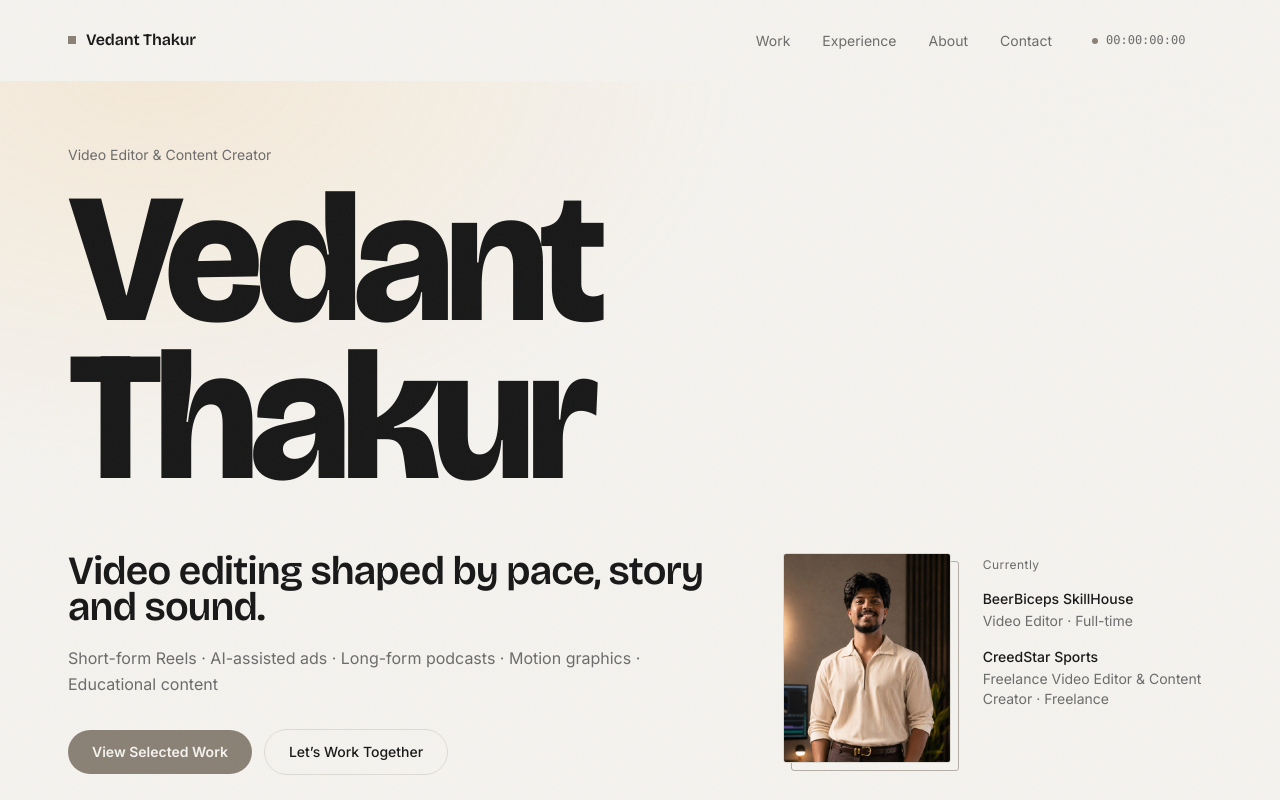
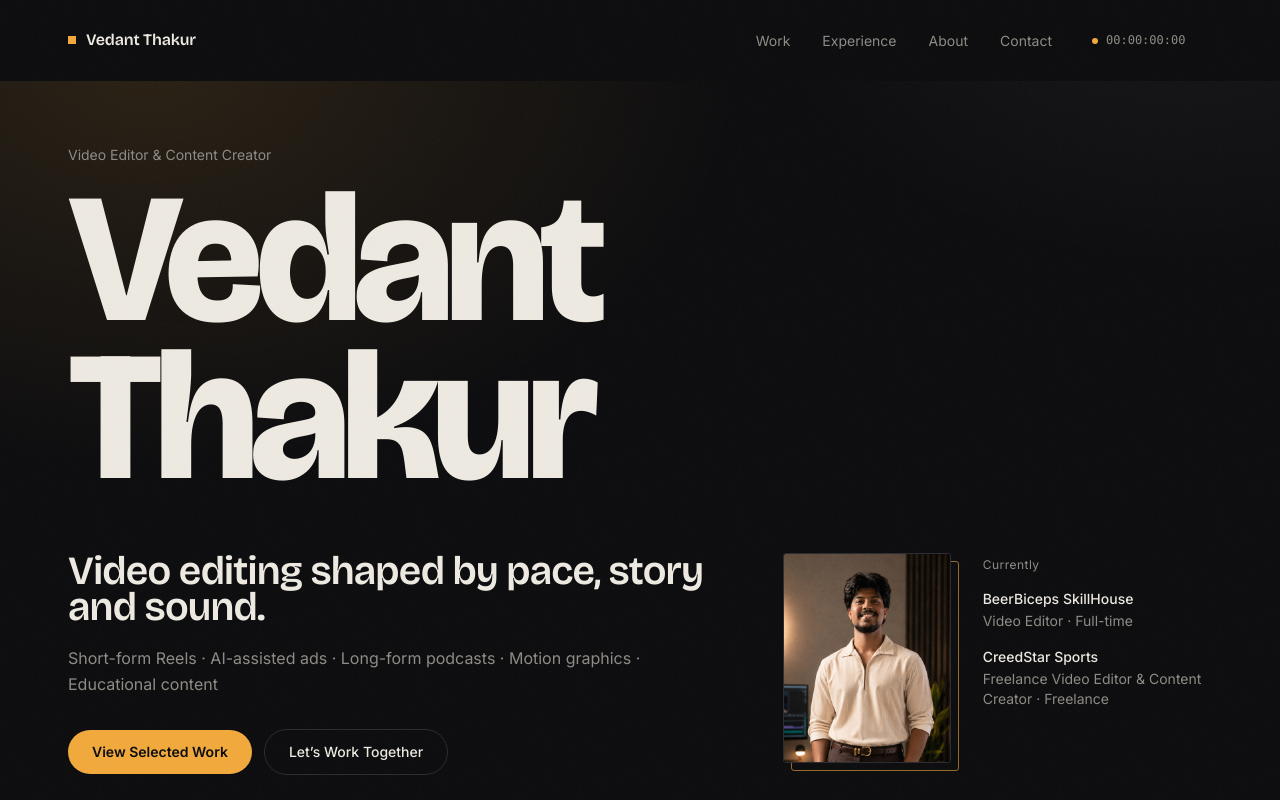
Before and after one commit to LoboSparta/Vedant-Portfolio, a Next.js app: page / in a window 1280 px wide. Shown: the top 800 px of the page. Built offline with nearby package versions, Linux system fonts and the light colour scheme.

Commit message:
Update root configuration with Claude redesign

```diff
--- a/tailwind.config.ts
+++ b/tailwind.config.ts
@@ -8,13 +8,26 @@ const config: Config = {
   ],
   theme: {
     extend: {
+      /*
+       * Design tokens. Component class names (bg-paper, text-ink, …) are
+       * unchanged; only the values are new, which is what turns the whole
+       * site into the dark "edit suite" look.
+       *   paper  — page background (near-black)
+       *   raise  — slightly lifted surface (panels)
+       *   card   — thumbnails / chips
+       *   ink    — primary text (warm bone white)
+       *   muted  — secondary text
+       *   line   — hairlines and borders
+       *   accent — the one accent colour (amber, like a timeline marker)
+       */
       colors: {
-        paper: "#F5F3EF",
-        ink: "#171717",
-        muted: "#6B6B6B",
-        card: "#FFFFFF",
-        line: "#DEDBD5",
-        accent: "#8A8175",
+        paper: "#0B0B0D",
+        raise: "#121215",
+        card: "#17171B",
+        ink: "#EEEAE2",
+        muted: "#8E8B85",
+        line: "#2A2A30",
+        accent: "#F2A93B",
       },
       fontFamily: {
         sans: ["var(--font-body)", "system-ui", "sans-serif"],
```
Also changed, not shown: 1 other file (tests, documents, lock files or other folders).
